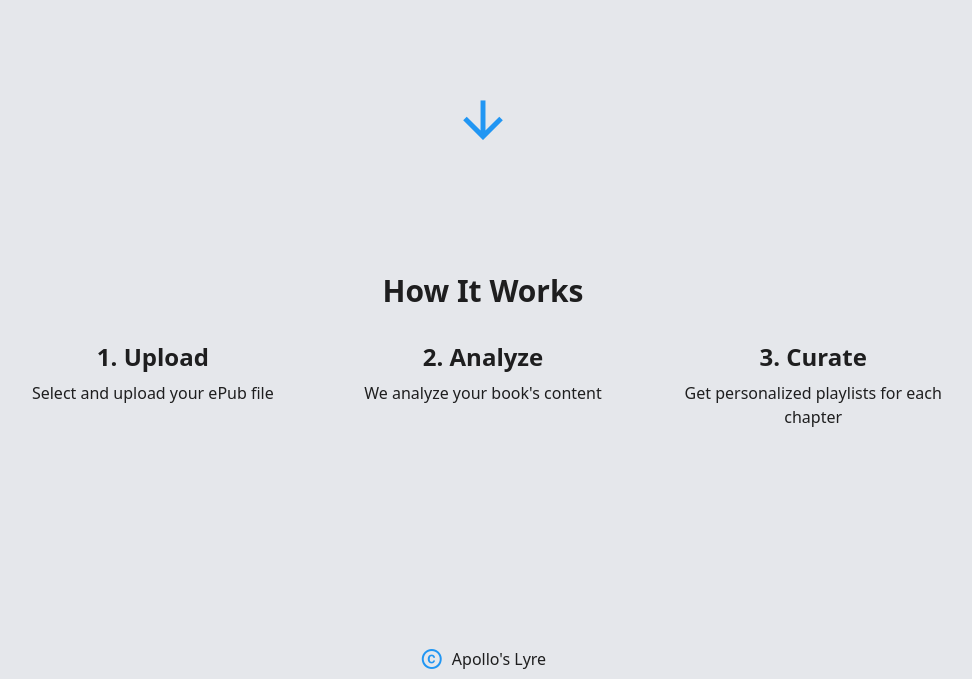
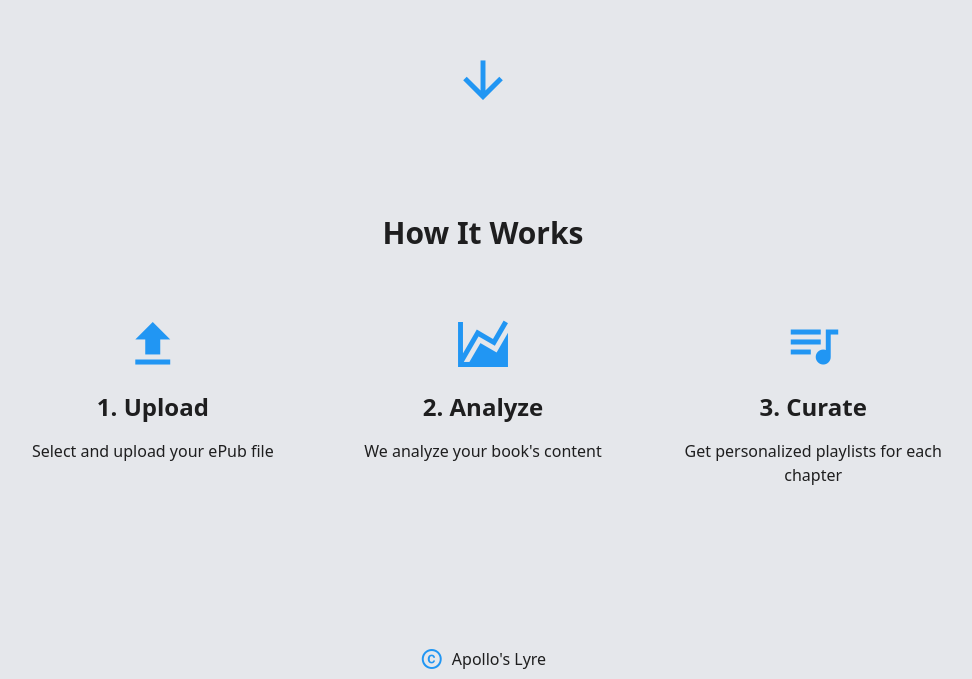
Before and after one commit to Welf06/Apollo-s-Lyre, a Vue app: page /home in a window 1280 px wide. Shown: the part 699-1378 px from the top of the page, without its empty margins (157-1129 px from the left). Built offline with nearby package versions, Linux system fonts and the light colour scheme.

Commit message:
add logos for how it works

```diff
--- a/src/views/HomeView.vue
+++ b/src/views/HomeView.vue
@@ -5,41 +5,44 @@
         <div class="w-1/4">
             <v-file-input
                 v-model="file"
-                label="Add File"
+                label="Add an ePub"
                 variant="underlined"
                 accept=".epub"
             </v-file-input>
         </div>
         <button @click="submitFile" class="px-6 py-2 bg-blue text-white rounded-lg">Submit</button>
-        <v-icon size="60" class="absolute bottom-0 m-auto text-blue">mdi-arrow-down</v-icon>
+        <v-icon size="60" class="absolute bottom-10 m-auto text-blue">mdi-arrow-down</v-icon>
     </div>
 
     <!-- How it works -->
     <div class="min-h-[50vh] flex flex-col justify-center items-center">
         <span class="text-3xl font-bold">How It Works</span>
 
-        <ul class="mt-8 flex gap-16">
-            <li class="w-50 flex flex-col justify-top items-center">
+        <ul class="mt-16 flex gap-16">
+            <li class="w-50 flex flex-col  gap-4 justify-top items-center">
+                <v-icon size="60" class="text-blue">mdi-upload</v-icon>
                 <span class="text-2xl font-semibold">
                     1. Upload
                 </span>
-                <span class="mt-2 text-center">
+                <span class="text-center">
                     Select and upload your ePub file
                 </span>
             </li>
-            <li class="w-50 flex flex-col justify-top items-center">
+            <li class="w-50 flex flex-col gap-4 justify-top items-center">
+                <v-icon size="60" class="text-blue">mdi-chart-areaspline</v-icon>
                 <span class="text-2xl font-semibold">
                     2. Analyze
                 </span>
-                <span class="mt-2 text-center">
+                <span class="text-center">
                     We analyze your book's content
                 </span>
             </li>
-            <li class="w-50 flex flex-col justify-top items-center">
+            <li class="w-50 flex flex-col gap-4 justify-top items-center">
+                <v-icon size="60" class="text-blue">mdi-playlist-music</v-icon>
                 <span class="text-2xl font-semibold">
                     3. Curate
                 </span>
-                <span class="mt-2 text-center">
+                <span class="text-center">
                     Get personalized playlists for each chapter
                 </span>
             </li>
```
